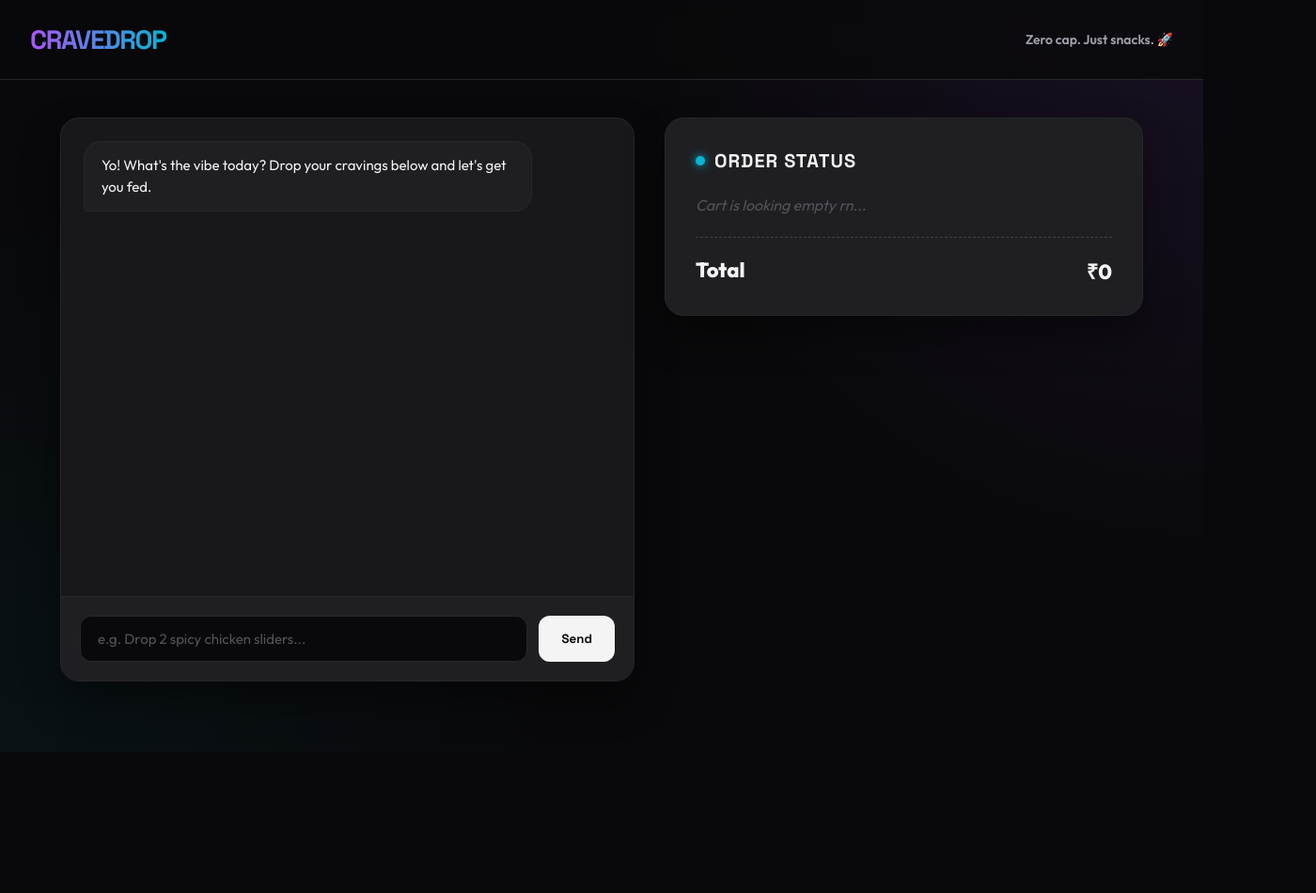
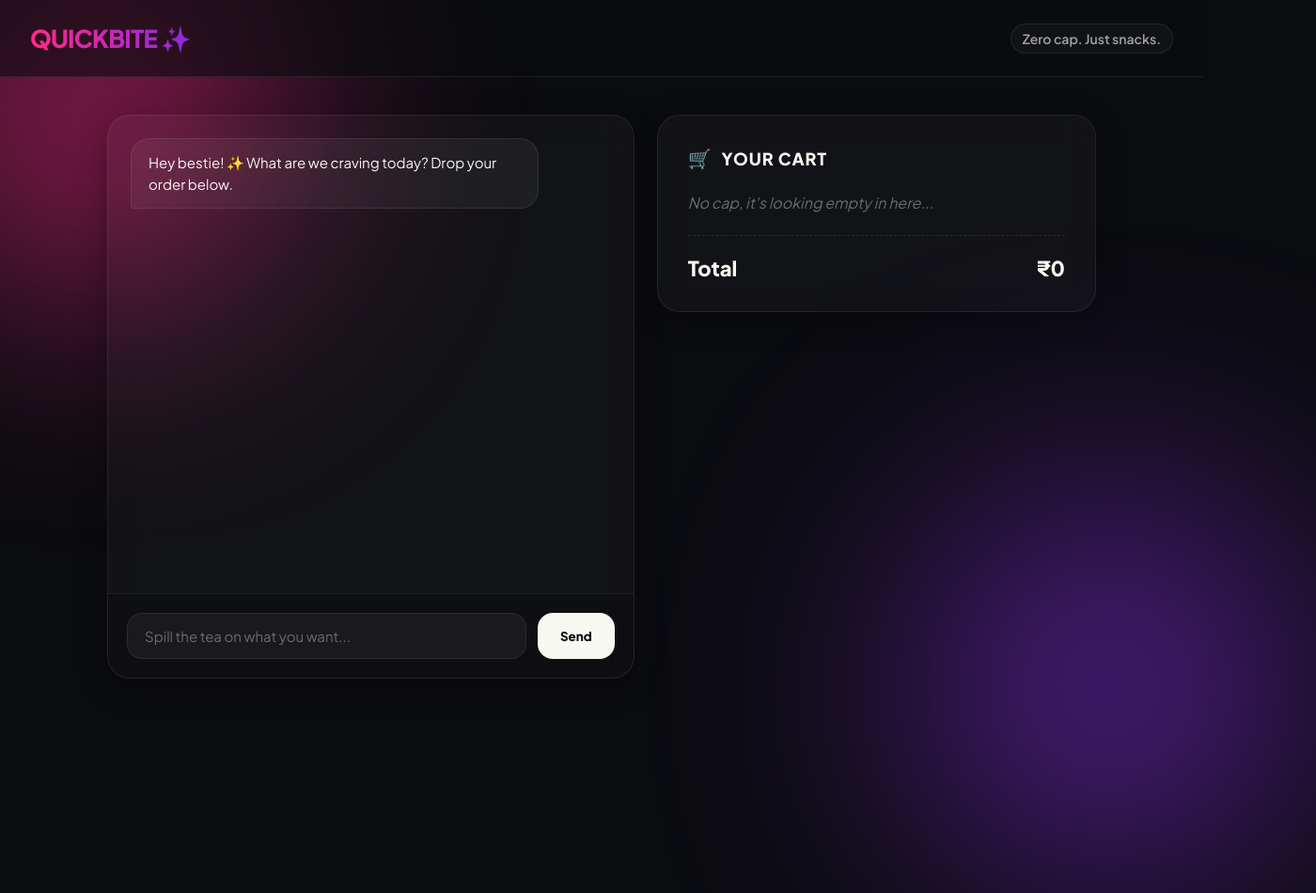
Before and after one commit to kesavakumarn/quickbite-agent, a plain HTML site: page frontend/index.html in a window 1280 px wide. Shown: the whole page at 94% size, 1400 px wide, since content can reach past the window. Before the commit the page ends 800 px from the top, so only its background shows below. Drawn offline with Linux system fonts and the light colour scheme.

Commit message:
Update index.html new layout

```diff
--- a/frontend/index.html
+++ b/frontend/index.html
@@ -3,54 +3,79 @@
 <head>
   <meta charset="UTF-8" />
   <meta name="viewport" content="width=device-width, initial-scale=1.0"/>
-  <title>CraveDrop — AI Chat Ordering</title>
+  <title>QuickBite — Gen Z Edition</title>
   <link rel="preconnect" href="https://fonts.googleapis.com">
   <link rel="preconnect" href="https://fonts.gstatic.com" crossorigin>
-  <link href="https://fonts.googleapis.com/css2?family=Outfit:wght@400;600;800&family=Space+Grotesk:wght@500;700&display=swap" rel="stylesheet">
+  <link href="https://fonts.googleapis.com/css2?family=Plus+Jakarta+Sans:wght@400;600;800&display=swap" rel="stylesheet">
   <style>
     :root {
-      --bg: #09090b;
-      --panel: #18181b;
-      --primary: #a855f7; /* Neon Purple */
-      --primary-hover: #9333ea;
-      --secondary: #06b6d4; /* Cyan */
-      --text-main: #f4f4f5;
+      --bg-color: #0b0c10;
+      --glass-bg: rgba(255, 255, 255, 0.03);
+      --glass-border: rgba(255, 255, 255, 0.08);
+      --primary: #ff2a85; /* Cyber Pink */
+      --secondary: #8a2be2; /* Neon Purple */
+      --text-main: #f8f8f2;
       --text-muted: #a1a1aa;
-      --card-bg: #1f1f22;
-      --border: #27272a;
-      --success: #10b981;
+      --success: #00e676;
     }
 
-    * { box-sizing: border-box; }
+    * { box-sizing: border-box; margin: 0; padding: 0; }
 
     body {
-      margin: 0;
-      background: var(--bg);
+      background-color: var(--bg-color);
       color: var(--text-main);
-      font-family: 'Outfit', sans-serif;
+      font-family: 'Plus Jakarta Sans', sans-serif;
       min-height: 100vh;
-      background-image: radial-gradient(circle at top right, rgba(168, 85, 247, 0.1), transparent 40%),
-                        radial-gradient(circle at bottom left, rgba(6, 182, 212, 0.05), transparent 40%);
+      overflow-x: hidden;
+      position: relative;
+    }
+
+    /* Floating Neon Orbs for Glassmorphism Effect */
+    body::before, body::after {
+      content: '';
+      position: absolute;
+      width: 400px;
+      height: 400px;
+      border-radius: 50%;
+      filter: blur(120px);
+      z-index: -1;
+      opacity: 0.5;
+      animation: float 10s infinite alternate ease-in-out;
+    }
+    body::before {
+      background: var(--primary);
+      top: -100px;
+      left: -100px;
+    }
+    body::after {
+      background: var(--secondary);
+      bottom: -100px;
+      right: -100px;
+      animation-delay: -5s;
+    }
+
+    @keyframes float {
+      0% { transform: translateY(0px) scale(1); }
+      100% { transform: translateY(30px) scale(1.1); }
     }
 
     header {
       padding: 24px 32px;
-      border-bottom: 1px solid var(--border);
       display: flex;
       justify-content: space-between;
       align-items: center;
-      background: rgba(9, 9, 11, 0.8);
-      backdrop-filter: blur(12px);
+      background: rgba(11, 12, 16, 0.6);
+      backdrop-filter: blur(20px);
+      border-bottom: 1px solid var(--glass-border);
       position: sticky;
       top: 0;
       z-index: 10;
     }
 
     .brand {
-      font-family: 'Space Grotesk', sans-serif;
-      font-size: 28px;
+      font-size: 26px;
       font-weight: 800;
-      letter-spacing: -0.05em;
+      letter-spacing: -0.03em;
       background: linear-gradient(90deg, var(--primary), var(--secondary));
       -webkit-background-clip: text;
       -webkit-text-fill-color: transparent;
@@ -60,13 +85,17 @@
       color: var(--text-muted);
       font-size: 14px;
       font-weight: 600;
+      background: var(--glass-bg);
+      padding: 6px 12px;
+      border-radius: 20px;
+      border: 1px solid var(--glass-border);
     }
 
     .layout {
       display: grid;
       grid-template-columns: 1.2fr 1fr;
-      gap: 32px;
-      max-width: 1200px;
+      gap: 24px;
+      max-width: 1100px;
       margin: 40px auto;
       padding: 0 24px;
     }
@@ -75,14 +104,19 @@
       .layout { grid-template-columns: 1fr; margin: 20px auto; gap: 20px; padding: 0 16px; }
     }
 
+    .glass-panel {
+      background: var(--glass-bg);
+      backdrop-filter: blur(16px);
+      -webkit-backdrop-filter: blur(16px);
+      border: 1px solid var(--glass-border);
+      border-radius: 24px;
+      box-shadow: 0 8px 32px rgba(0, 0, 0, 0.3);
+    }
+
     .chat-panel {
-      background: var(--panel);
-      border-radius: 20px;
       display: flex;
       flex-direction: column;
       height: 600px;
-      border: 1px solid var(--border);
-      box-shadow: 0 20px 40px rgba(0,0,0,0.4);
       overflow: hidden;
     }
 
@@ -95,14 +129,14 @@
       gap: 16px;
     }
 
-    /* Custom Scrollbar */
-    .messages::-webkit-scrollbar { width: 6px; }
-    .messages::-webkit-scrollbar-thumb { background: var(--border); border-radius: 10px; }
+    /* Sleek Custom Scrollbar */
+    .messages::-webkit-scrollbar { width: 4px; }
+    .messages::-webkit-scrollbar-thumb { background: rgba(255,255,255,0.2); border-radius: 10px; }
 
     .msg {
       max-width: 85%;
       padding: 14px 18px;
-      border-radius: 18px;
+      border-radius: 20px;
       font-size: 15px;
       line-height: 1.5;
       animation: fadeIn 0.3s ease;
@@ -115,60 +149,60 @@
     }
 
     .msg.bot {
-      background: var(--card-bg);
+      background: rgba(255, 255, 255, 0.05);
       color: var(--text-main);
       align-self: flex-start;
       border-bottom-left-radius: 4px;
-      border: 1px solid var(--border);
+      border: 1px solid var(--glass-border);
     }
 
     .msg.user {
-      background: linear-gradient(135deg, var(--primary), #7e22ce);
+      background: linear-gradient(135deg, var(--primary), var(--secondary));
       color: white;
       align-self: flex-end;
       border-bottom-right-radius: 4px;
-      box-shadow: 0 4px 15px rgba(168, 85, 247, 0.3);
+      box-shadow: 0 4px 15px rgba(255, 42, 133, 0.3);
     }
 
     .composer {
       display: flex;
-      align-items: stretch; /* Aligns heights perfectly */
+      align-items: stretch;
       gap: 12px;
       padding: 20px;
-      background: var(--card-bg);
-      border-top: 1px solid var(--border);
+      background: rgba(0, 0, 0, 0.2);
+      border-top: 1px solid var(--glass-border);
     }
 
     .composer input {
       flex: 1;
-      background: var(--bg);
-      border: 1px solid var(--border);
+      background: rgba(255, 255, 255, 0.05);
+      border: 1px solid var(--glass-border);
       color: var(--text-main);
       padding: 14px 18px;
-      border-radius: 12px;
+      border-radius: 16px;
       font-family: inherit;
       font-size: 15px;
       transition: all 0.2s;
-      min-width: 0; /* Prevents overflow on tiny screens */
+      min-width: 0;
     }
 
     .composer input:focus {
       outline: none;
       border-color: var(--primary);
-      box-shadow: 0 0 0 2px rgba(168, 85, 247, 0.2);
+      background: rgba(255, 255, 255, 0.08);
     }
 
-    .composer input::placeholder { color: #52525b; }
+    .composer input::placeholder { color: #6b6b76; }
 
     .composer button {
       background: var(--text-main);
-      color: var(--bg);
+      color: var(--bg-color);
       border: none;
       font-weight: 800;
       padding: 0 24px;
-      border-radius: 12px;
+      border-radius: 16px;
       cursor: pointer;
-      font-family: 'Space Grotesk', sans-serif;
+      font-family: inherit;
       transition: all 0.2s;
       display: flex;
       align-items: center;
@@ -188,19 +222,14 @@
     }
 
     .ticket {
-      background: var(--card-bg);
-      color: var(--text-main);
-      border-radius: 20px;
       padding: 32px;
       position: relative;
-      border: 1px solid var(--border);
-      box-shadow: 0 20px 40px rgba(0,0,0,0.4);
     }
 
     .ticket h2 {
-      font-family: 'Space Grotesk', sans-serif;
+      font-weight: 800;
       margin: 0 0 24px;
-      font-size: 20px;
+      font-size: 18px;
       text-transform: uppercase;
       letter-spacing: 0.05em;
       display: flex;
@@ -209,13 +238,8 @@
     }
 
     .ticket h2::before {
-      content: '';
-      display: inline-block;
-      width: 10px;
-      height: 10px;
-      background: var(--secondary);
-      border-radius: 50%;
-      box-shadow: 0 0 10px var(--secondary);
+      content: '🛒';
+      font-size: 20px;
     }
 
     .line-item {
@@ -232,7 +256,7 @@
       font-weight: 800;
       font-size: 22px;
       margin-top: 24px;
-      border-top: 1px dashed #3f3f46;
+      border-top: 1px dashed rgba(255, 255, 255, 0.1);
       padding-top: 20px;
       color: var(--text-main);
     }
@@ -241,7 +265,7 @@
       display: none;
       margin-top: 24px;
       padding-top: 24px;
-      border-top: 1px solid var(--border);
+      border-top: 1px solid var(--glass-border);
       text-align: center;
     }
 
@@ -254,45 +278,44 @@
     .qr-container {
       background: white;
       padding: 10px;
-      border-radius: 12px;
+      border-radius: 16px;
       display: inline-block;
       margin-bottom: 16px;
+      box-shadow: 0 0 20px rgba(255, 255, 255, 0.1);
     }
 
-    /* Payment Buttons formatting to center text on all screens */
     .gpay-btn, .confirm-btn {
       display: flex;
       align-items: center;
       justify-content: center;
       width: 100%;
-      padding: 14px;
-      border-radius: 12px;
+      padding: 16px;
+      border-radius: 16px;
       font-weight: 800;
-      font-family: 'Space Grotesk', sans-serif;
+      font-family: inherit;
       text-align: center;
       box-sizing: border-box;
+      transition: all 0.2s;
     }
 
     .gpay-btn {
-      background: var(--text-main);
-      color: var(--bg);
+      background: linear-gradient(90deg, var(--primary), var(--secondary));
+      color: white;
       text-decoration: none;
-      transition: all 0.2s;
+      box-shadow: 0 4px 15px rgba(138, 43, 226, 0.3);
     }
 
     .gpay-btn:hover {
-      background: var(--secondary);
-      color: white;
-      box-shadow: 0 4px 15px rgba(6, 182, 212, 0.4);
+      transform: translateY(-2px);
+      box-shadow: 0 6px 20px rgba(138, 43, 226, 0.5);
     }
 
     .confirm-btn {
-      background: transparent;
+      background: rgba(255, 255, 255, 0.05);
       color: var(--text-muted);
-      border: 1px solid var(--border);
+      border: 1px solid var(--glass-border);
       margin-top: 12px;
       cursor: not-allowed;
-      opacity: 0.5;
     }
 
     .stamp {
@@ -302,20 +325,18 @@
       right: 24px;
       border: 2px solid var(--success);
       color: var(--success);
-      font-family: 'Space Grotesk', sans-serif;
       font-weight: 800;
       padding: 6px 12px;
       transform: rotate(12deg);
-      border-radius: 8px;
+      border-radius: 12px;
       letter-spacing: 0.05em;
-      background: rgba(16, 185, 129, 0.1);
+      background: rgba(0, 230, 118, 0.1);
       backdrop-filter: blur(4px);
     }
 
-    /* Small Mobile adjustments */
     @media (max-width: 480px) {
       header { padding: 16px 20px; }
-      .brand { font-size: 24px; }
+      .brand { font-size: 22px; }
       .chat-panel { height: 500px; }
       .composer { padding: 16px 12px; gap: 8px; }
       .composer button { padding: 0 16px; }
@@ -326,36 +347,36 @@
 <body>
 
 <header>
-  <div class="brand">CRAVEDROP</div>
-  <div class="sub">Zero cap. Just snacks. 🚀</div>
+  <div class="brand">QUICKBITE ✨</div>
+  <div class="sub">Zero cap. Just snacks.</div>
 </header>
 
 <div class="layout">
-  <div class="chat-panel">
+  <div class="glass-panel chat-panel">
     <div class="messages" id="messages"></div>
     <div class="composer">
-      <input id="input" type="text" placeholder="e.g. Drop 2 spicy chicken sliders..." autocomplete="off"/>
+      <input id="input" type="text" placeholder="Spill the tea on what you want..." autocomplete="off"/>
       <button id="send">Send</button>
     </div>
   </div>
 
   <div>
-    <div class="ticket">
+    <div class="glass-panel ticket">
       <div class="stamp" id="stamp">VIBE SECURED</div>
-      <h2>Order Status</h2>
-      <div id="cart-lines"><p style="color:#52525b; font-style: italic;">Cart is looking empty rn...</p></div>
+      <h2>Your Cart</h2>
+      <div id="cart-lines"><p style="color:#6b6b76; font-style: italic;">No cap, it's looking empty in here...</p></div>
       <div class="total-row">
         <span>Total</span>
         <span id="total">₹0</span>
       </div>
 
       <div id="payment-section">
-        <p>Scan or tap to clear the bill via Any UPI App</p>
+        <p>Scan or tap below to secure the bag 💸</p>
         <div class="qr-container">
           <img id="qr-img" src="" alt="UPI QR" style="width:140px; height:140px; display:block;" />
         </div>
         <a id="gpay-link" href="#" class="gpay-btn">Pay via GPay, PhonePe, Paytm</a>
-        <!-- Disabled dummy button -->
+        <!-- Status indicator button -->
         <button id="confirm-pay-btn" class="confirm-btn" disabled>Awaiting Payment Drop...</button>
       </div>
     </div>
@@ -389,7 +410,7 @@
   function renderCart(cart, total) {
     cartLinesEl.innerHTML = "";
     if (!cart || !cart.length) {
-      cartLinesEl.innerHTML = '<p style="color:#52525b; font-style: italic;">Cart is looking empty rn...</p>';
+      cartLinesEl.innerHTML = '<p style="color:#6b6b76; font-style: italic;">No cap, it\'s looking empty in here...</p>';
     } else {
       cart.forEach(item => {
         const row = document.createElement("div");
@@ -410,7 +431,7 @@
     inputEl.value = "";
     sendBtn.disabled = true;
 
-    // Send exactly what the user typed to avoid crashing your backend
+    // We send EXACTLY what the user typed to avoid crashing the AI API
     const backendPayload = text;
 
     try {
@@ -423,7 +444,7 @@
       const data = await res.json();
 
       if (data.error) {
-        addMessage("Error: " + data.error, "bot");
+        addMessage("Whoops! Connection error: " + data.error, "bot");
       } else {
         addMessage(data.reply, "bot");
         renderCart(data.cart, data.total);
@@ -437,7 +458,7 @@
         }
       }
     } catch (e) {
-      addMessage("Connection error to server: " + e.message, "bot");
+      addMessage("Connection error to server. Are we offline? 😭", "bot");
     } finally {
       sendBtn.disabled = false;
     }
@@ -457,7 +478,7 @@
       qrImg.src = data.qrCodeUrl;
       gpayLink.href = data.upiUrl;
       paymentSection.style.display = "block";
-      addMessage("Your vibe is secured! 🍕 Just clear the bill using the QR or button on the right, and we'll get cooking.", "bot");
+      addMessage("Main character energy! 💅 Just tap the button on the right to clear the bill and we'll start cooking.", "bot");
     } catch (e) {
       console.error(e);
     }
@@ -466,7 +487,7 @@
   sendBtn.onclick = sendMessage;
   inputEl.onkeydown = (e) => { if (e.key === "Enter") sendMessage(); };
 
-  addMessage("Yo! What's the vibe today? Drop your cravings below and let's get you fed.", "bot");
+  addMessage("Hey bestie! ✨ What are we craving today? Drop your order below.", "bot");
 </script>
 </body>
 </html>
```
